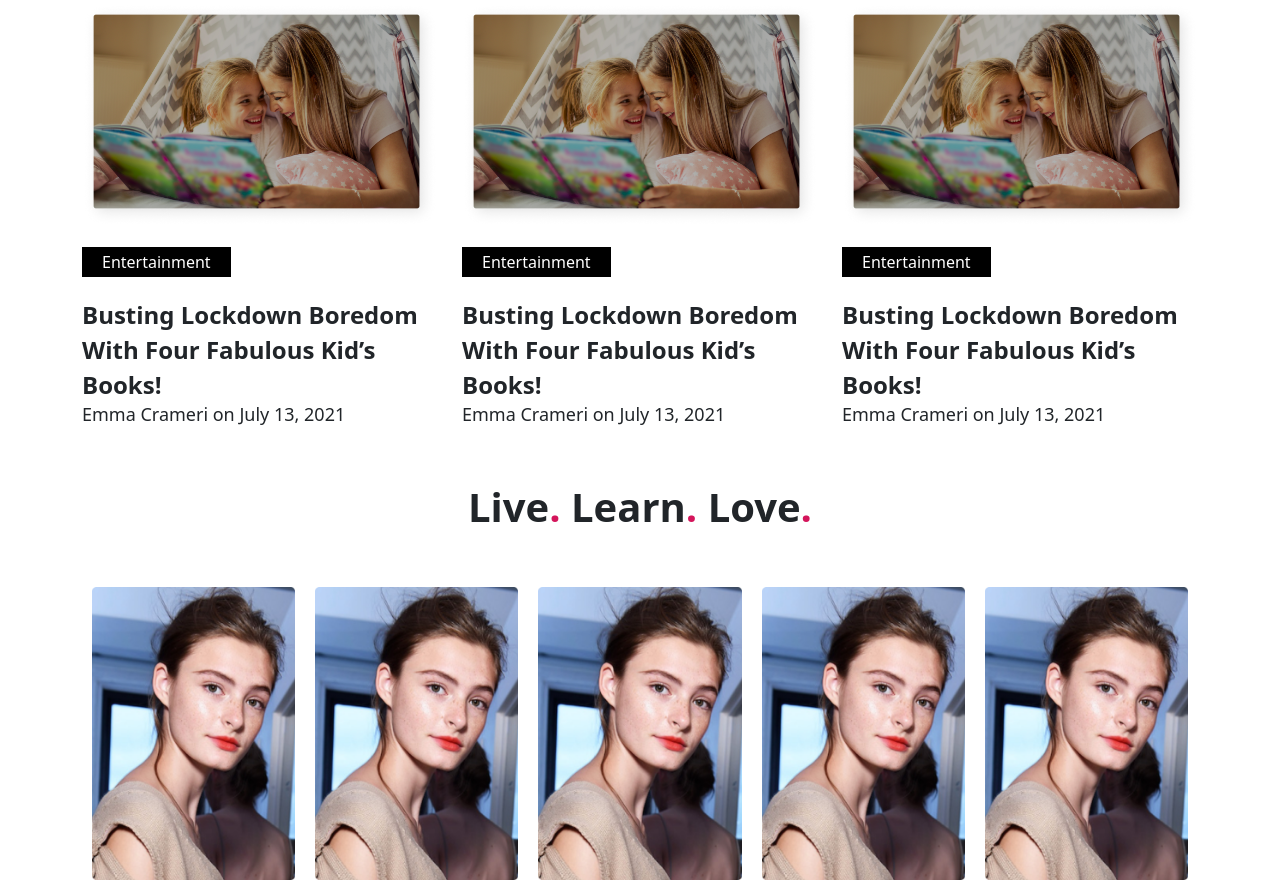
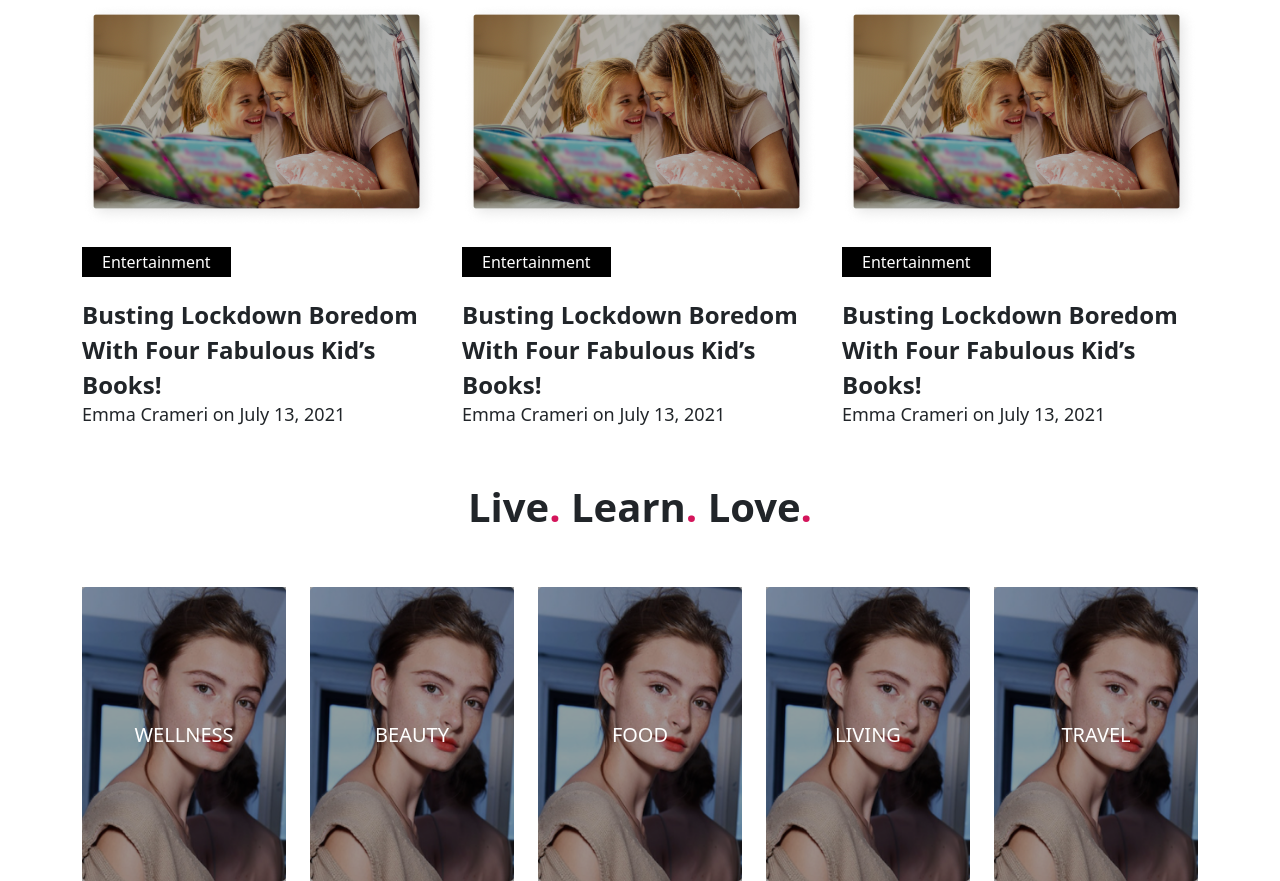
Before and after one commit to usmankhalid2591/carousel, a plain HTML site: page index.html in a window 1280 px wide. Shown: the part 1435-2316 px from the top of the page. Drawn offline with nearby package versions, Linux system fonts and the light colour scheme.

Commit message:
Changes.

```diff
--- a/css/style.min.css
+++ b/css/style.min.css
@@ -1 +1 @@
-.--c-light{color:#fff}.--bg-light{background:#fff}.--c-dark{color:#000}.--bg-dark{background:#000}.--c-danger{color:#d4155b}.--bg-danger{background:#d4155b}.top-bar{background:#000}.top-bar__search input{height:56px}.images-grid__image{max-width:20%;margin:0px 10px}
+.--c-light{color:#fff}.--bg-light{background:#fff}.--c-dark{color:#000}.--bg-dark{background:#000}.--c-danger{color:#d4155b}.--bg-danger{background:#d4155b}.top-bar{background:#000}.top-bar__search input{height:56px}.images-grid__image{position:relative}.images-grid__image .overlay{background:#00000060}
--- a/index.html
+++ b/index.html
@@ -253,21 +253,46 @@
 
     <section class="images-grid">
         <div class="container">
-            <div class="--d-flex">
+            <div class="row">
+                <div class="col">
                     <div class="images-grid__image">
                         <img src="img/girl.png" class="--w-100" alt="">
+                        <div
+                            class="overlay --h-100 --w-100 --position-absolute --top-0 --left-0 --d-flex --align-items-center --justify-content-center --c-light --fs-20 --lh-25 --fw-400">
+                            WELLNESS</div>
                     </div>
+                </div>
+                <div class="col">
                     <div class="images-grid__image">
                         <img src="img/girl.png" class="--w-100" alt="">
+                        <div
+                            class="overlay --h-100 --w-100 --position-absolute --top-0 --left-0 --d-flex --align-items-center --justify-content-center --c-light --fs-20 --lh-25 --fw-400">
+                            BEAUTY</div>
                     </div>
+                </div>
+                <div class="col">
                     <div class="images-grid__image">
                         <img src="img/girl.png" class="--w-100" alt="">
+                        <div
+                            class="overlay --h-100 --w-100 --position-absolute --top-0 --left-0 --d-flex --align-items-center --justify-content-center --c-light --fs-20 --lh-25 --fw-400">
+                            FOOD</div>
                     </div>
+                </div>
+                <div class="col">
                     <div class="images-grid__image">
                         <img src="img/girl.png" class="--w-100" alt="">
+                        <div
+                            class="overlay --h-100 --w-100 --position-absolute --top-0 --left-0 --d-flex --align-items-center --justify-content-center --c-light --fs-20 --lh-25 --fw-400">
+                            LIVING</div>
                     </div>
+                </div>
+                <div class="col">
                     <div class="images-grid__image">
                         <img src="img/girl.png" class="--w-100" alt="">
+                        <div
+                            class="overlay --h-100 --w-100 --position-absolute --top-0 --left-0 --d-flex --align-items-center --justify-content-center --c-light --fs-20 --lh-25 --fw-400">
+                            TRAVEL</div>
+                    </div>
                 </div>
             </div>
         </div>
```
Lines whose indentation alone changed are shown as unchanged.
